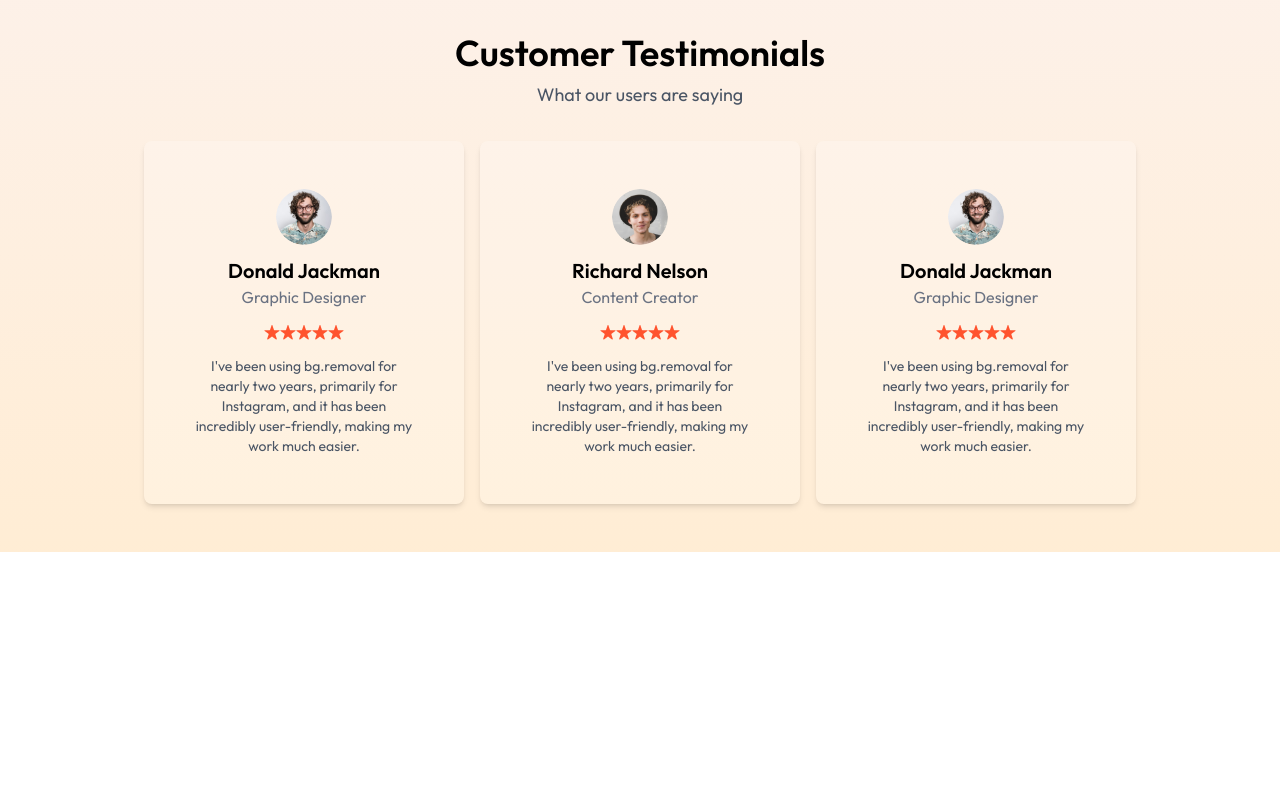
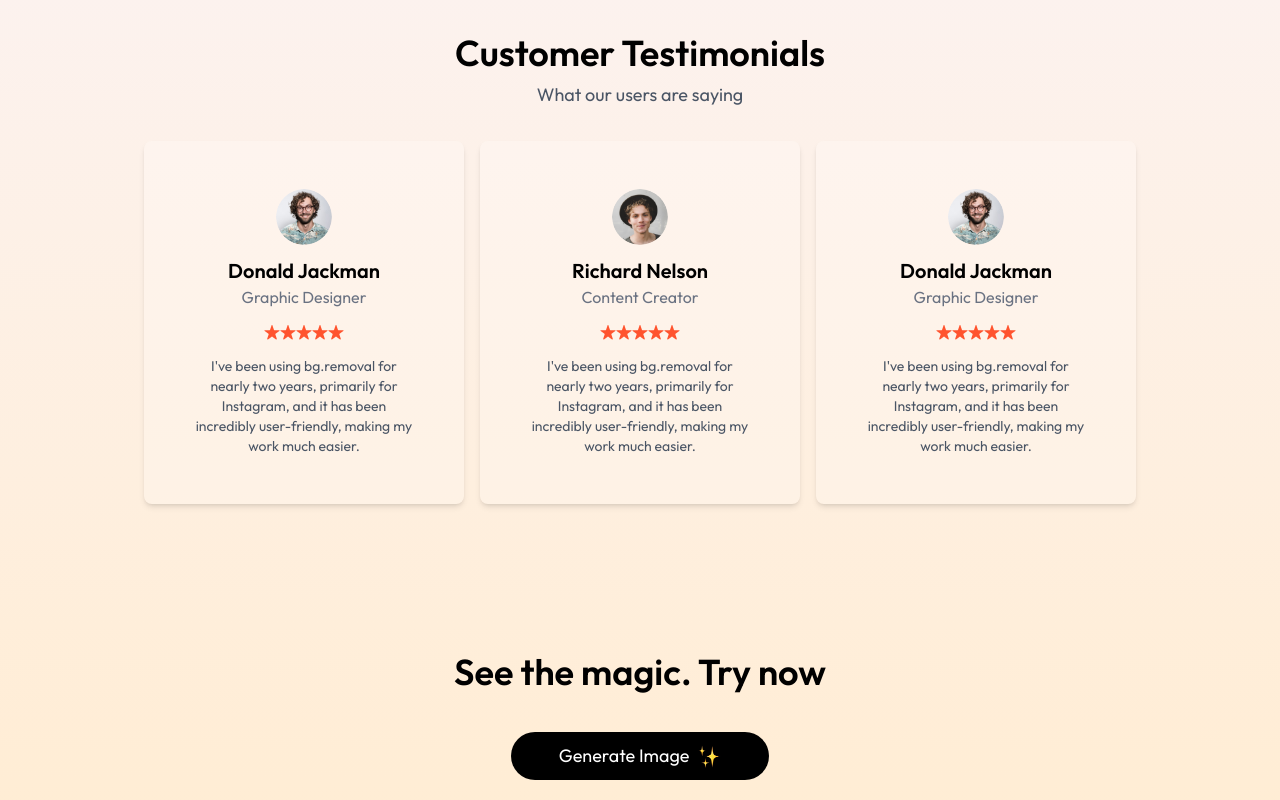
Before and after one commit to debarup24/AI-image-generation, a React (Vite) app in the folder client/: page / in a window 1280 px wide. Shown: the part 1873-2673 px from the top of the page. Before the commit the page ends 2505 px from the top, so only its background shows below. Built offline with nearby package versions, Linux system fonts and the light colour scheme.

Commit message:
add: wrapping Generate image button

```diff
--- a/client/src/pages/Home.jsx
+++ b/client/src/pages/Home.jsx
@@ -3,6 +3,7 @@ import Header from "../components/Header";
 import Steps from "../components/Steps";
 import Descripion from "../components/Description";
 import Testimonials from "../components/Testimonials";
+import GenerateBtn from "../components/GenerateBtn";
 
 const Home = () => {
   return (
@@ -12,6 +13,7 @@ const Home = () => {
       <Steps />
       <Descripion />
       <Testimonials />
+      <GenerateBtn />
     </div>
   );
 };
```
